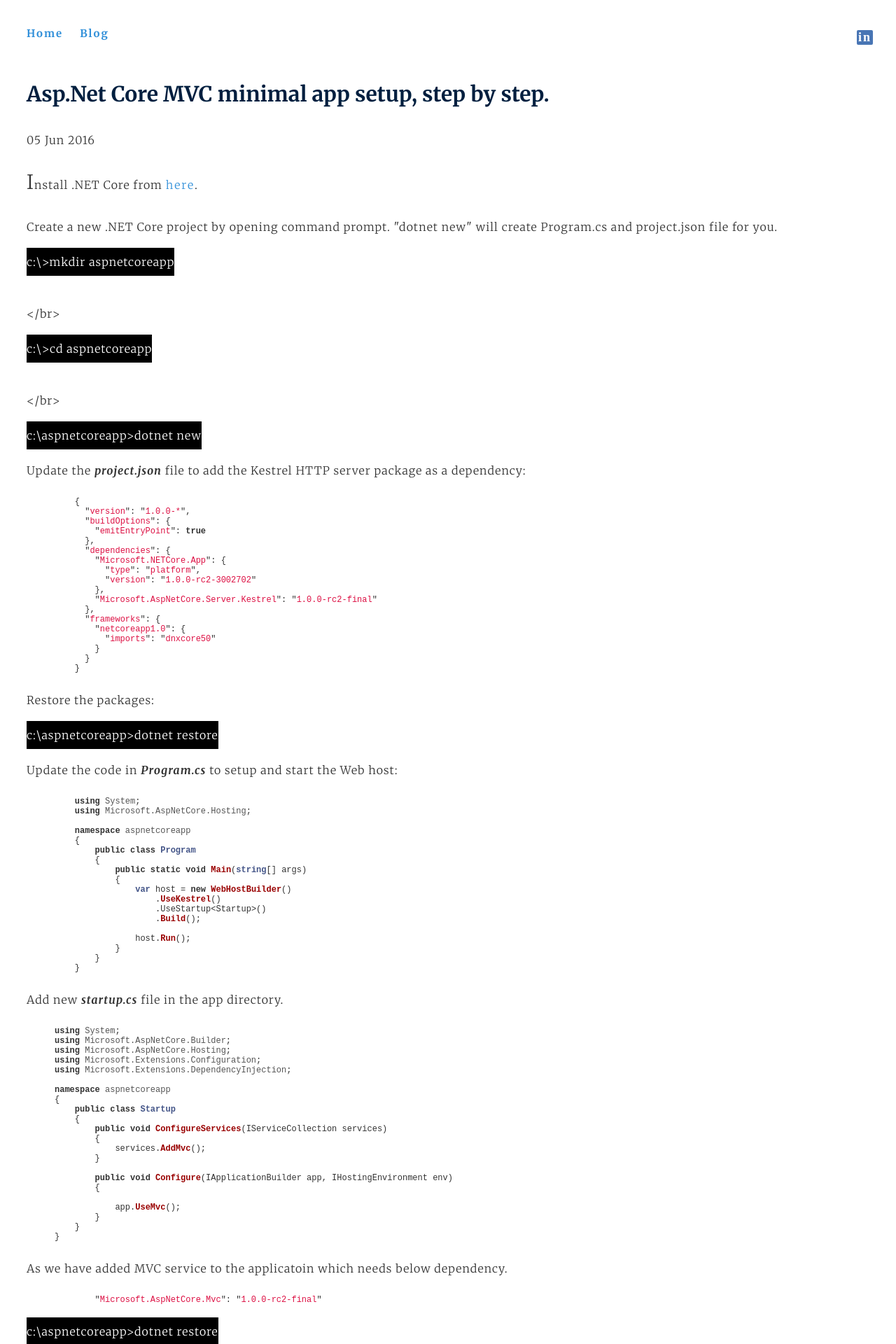
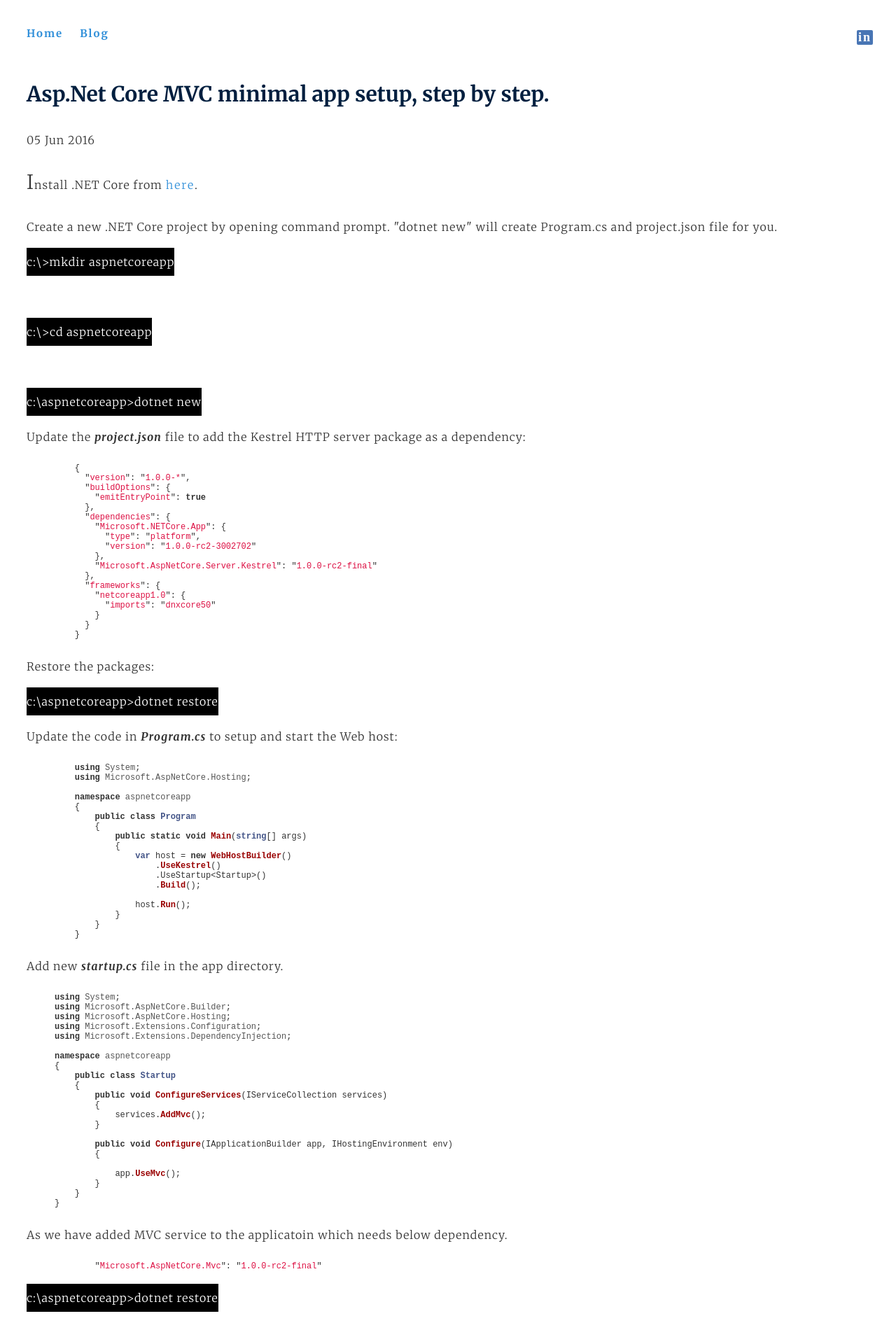
Before and after one commit to srirangamv/srirangamv.github.io, a Jekyll site: the page built from _posts/2016-06-05-aspnetcore-minimalapp.md, in a window 1280 px wide. Shown: the top 1920 px of the page at 70% size. Built offline with Jekyll 4.4.1, drawn with Linux system fonts in a browser that asks for light colours; some of the changed text lies outside the part shown.

```diff
--- a/_posts/2016-06-05-aspnetcore-minimalapp.md
+++ b/_posts/2016-06-05-aspnetcore-minimalapp.md
@@ -8,8 +8,8 @@
 
 <p>Create a new .NET Core project by opening command prompt. "dotnet new" will create Program.cs and project.json file for you.</p>
 
-<p class="cmd">c:\&gt;mkdir aspnetcoreapp</p><br></br>
-<p class="cmd">c:\&gt;cd aspnetcoreapp</p><br></br>
+<p class="cmd">c:\&gt;mkdir aspnetcoreapp</p><br>
+<p class="cmd">c:\&gt;cd aspnetcoreapp</p><br>
 <p class="cmd">c:\aspnetcoreapp&gt;dotnet new</p>
 
 
@@ -104,7 +104,7 @@
 
 {% endhighlight %}
 
-<p class="cmd">c:\aspnetcoreapp&gt;dotnet restore </p> <br></br>
+<p class="cmd">c:\aspnetcoreapp&gt;dotnet restore </p> <br>
 <p class="cmd">c:\aspnetcoreapp&gt;dotnet run</p>
 
 Launch the browser with http://localhost:5000
@@ -320,7 +320,7 @@
 
 {% endhighlight %}
 
-<p class="cmd">c:\aspnetcoreapp&gt;dotnet restore</p><br></br>
+<p class="cmd">c:\aspnetcoreapp&gt;dotnet restore</p><br>
 <p class="cmd">c:\aspnetcoreapp&gt;dotnet run</p>
 
 Launch the browser with http://localhost:5000/home/index
```
